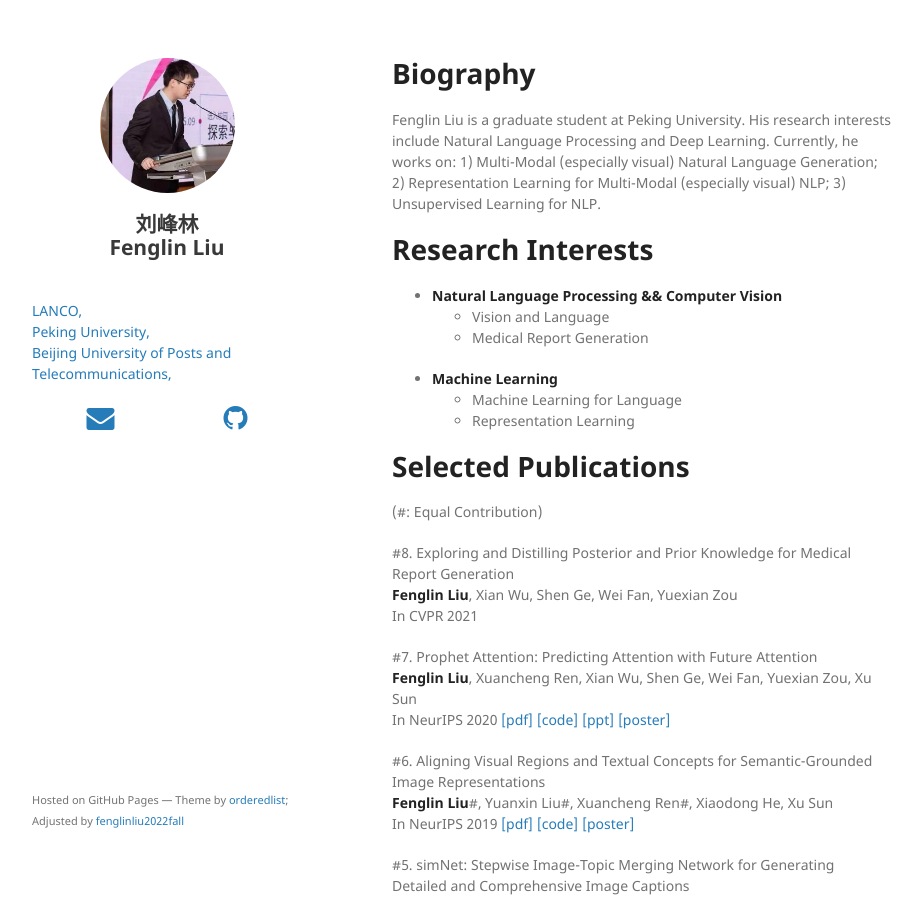
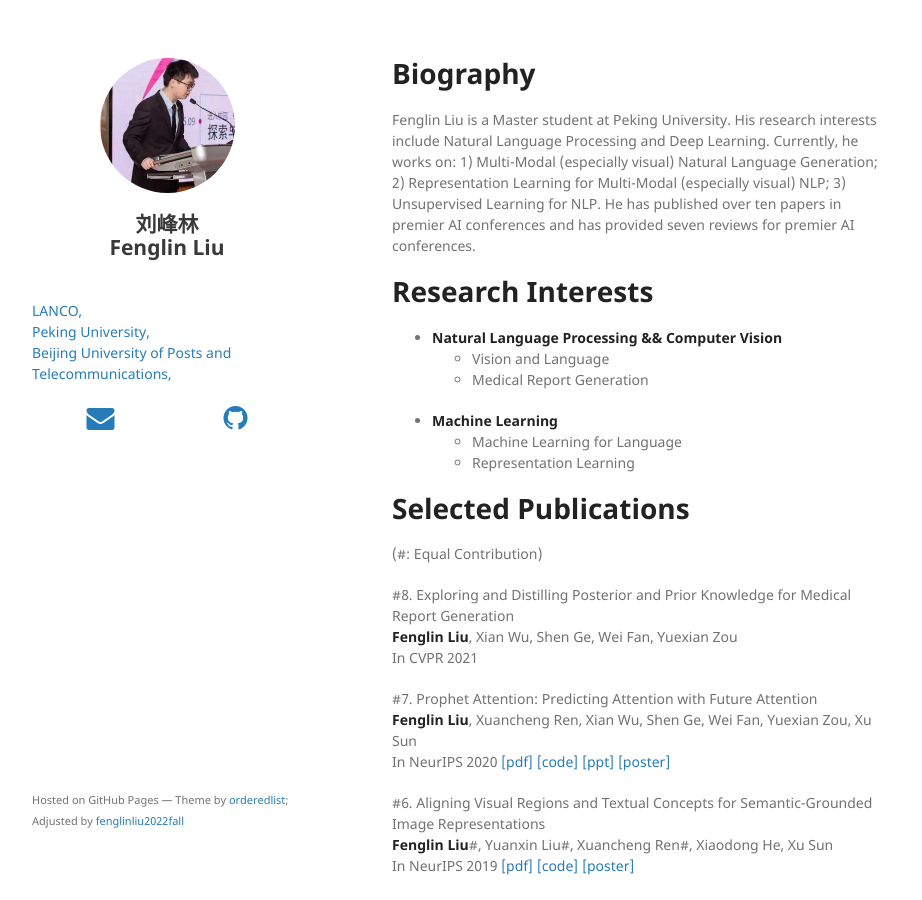
Before and after one commit to fenglinliu2022fall/fenglinliu2022fall.github.io, a Jekyll site: the page built from index.md, in a window 1280 px wide and 900 px high. Shown: the whole window, without its empty margins (178-1100 px from the left). Built offline with Jekyll 4.4.1, drawn with Linux system fonts in a browser that asks for light colours; nearby versions of some CDN libraries; our own code applies the rules of GitHub Pages for plain Markdown files.

Commit message:
Update index.md

```diff
--- a/index.md
+++ b/index.md
@@ -1,5 +1,5 @@
 # Biography
-Fenglin Liu is a graduate student at Peking University. His research interests include Natural Language Processing and Deep Learning. Currently, he works on: 1) Multi-Modal (especially visual) Natural Language Generation; 2) Representation Learning for Multi-Modal (especially visual) NLP; 3) Unsupervised Learning for NLP.
+Fenglin Liu is a Master student at Peking University. His research interests include Natural Language Processing and Deep Learning. Currently, he works on: 1) Multi-Modal (especially visual) Natural Language Generation; 2) Representation Learning for Multi-Modal (especially visual) NLP; 3) Unsupervised Learning for NLP. He has published over ten papers in premier AI conferences and has provided seven reviews for premier AI conferences.
 
 # Research Interests
 
```
